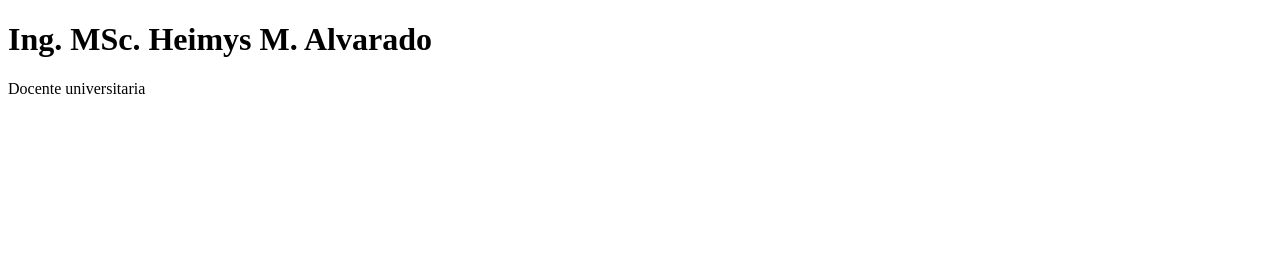
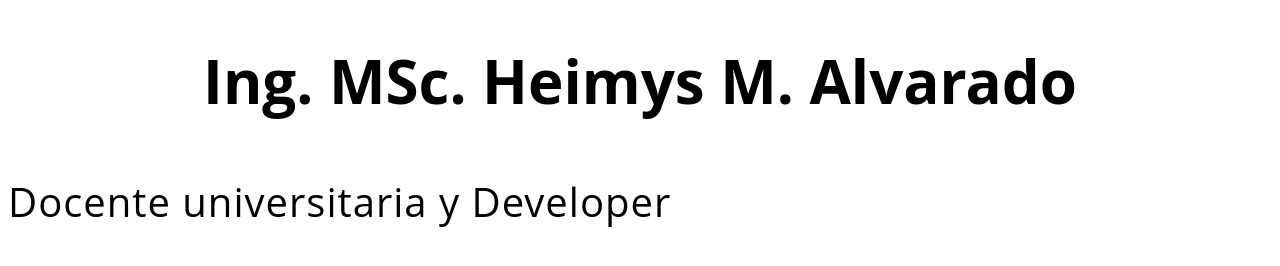
Before and after one commit to ing-halvarado-7s/CursoGitRepaso, a plain HTML site: page index.html in a window 1280 px wide. Drawn offline with Linux system fonts and the light colour scheme.

Commit message:
Add archivo.css to index.html

```diff
--- /dev/null
+++ b/css/archivo.css
@@ -0,0 +1,15 @@
+html {
+  font-size: 10px; /* px quiere decir 'píxeles': el tamaño de la fuente base es ahora de 10 píxeles de altura */
+  font-family: "Open Sans", sans-serif; /* Este debe ser el resto del resultado que obtuviste de Google fonts */
+}
+
+h1 {
+  font-size: 60px;
+  text-align: center;
+}
+
+p, li {
+  font-size: 40px;
+  line-height: 2;
+  letter-spacing: 1px;
+}
--- a/index.html
+++ b/index.html
@@ -5,9 +5,10 @@
     <meta name="viewport" content="width=device-width, initial-scale=1.0">
     <script src="app1.js"></script>
     <title>Hola Mundo de TS</title>
+    <link href="css/archivo.css" rel="stylesheet" type="text/css">
 </head>
 <body>
     <h1>Ing. MSc. Heimys M. Alvarado</h1>
-    <p>Docente universitaria</p1>
+    <p>Docente universitaria y Developer</p1>
 </body>
 </html>
```
Also changed, not shown: css/archivo.css.txt (deleted).
